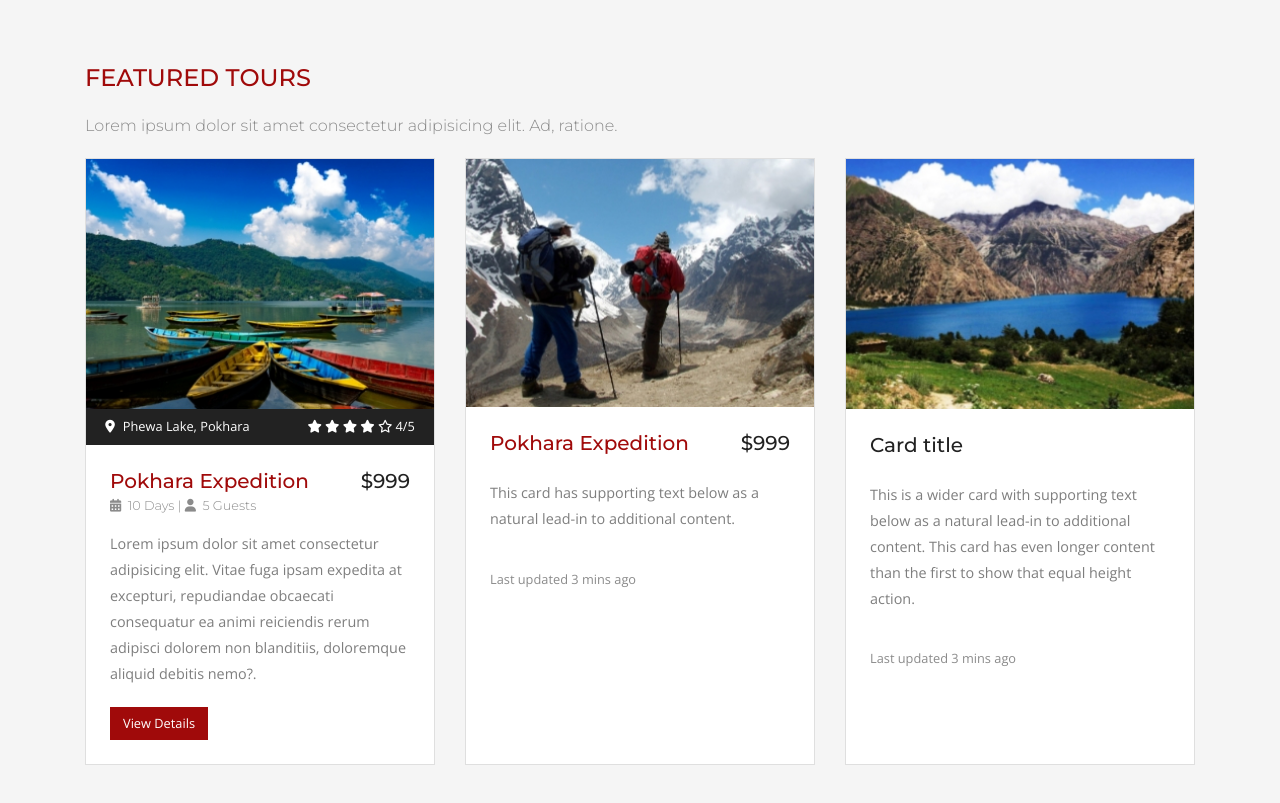
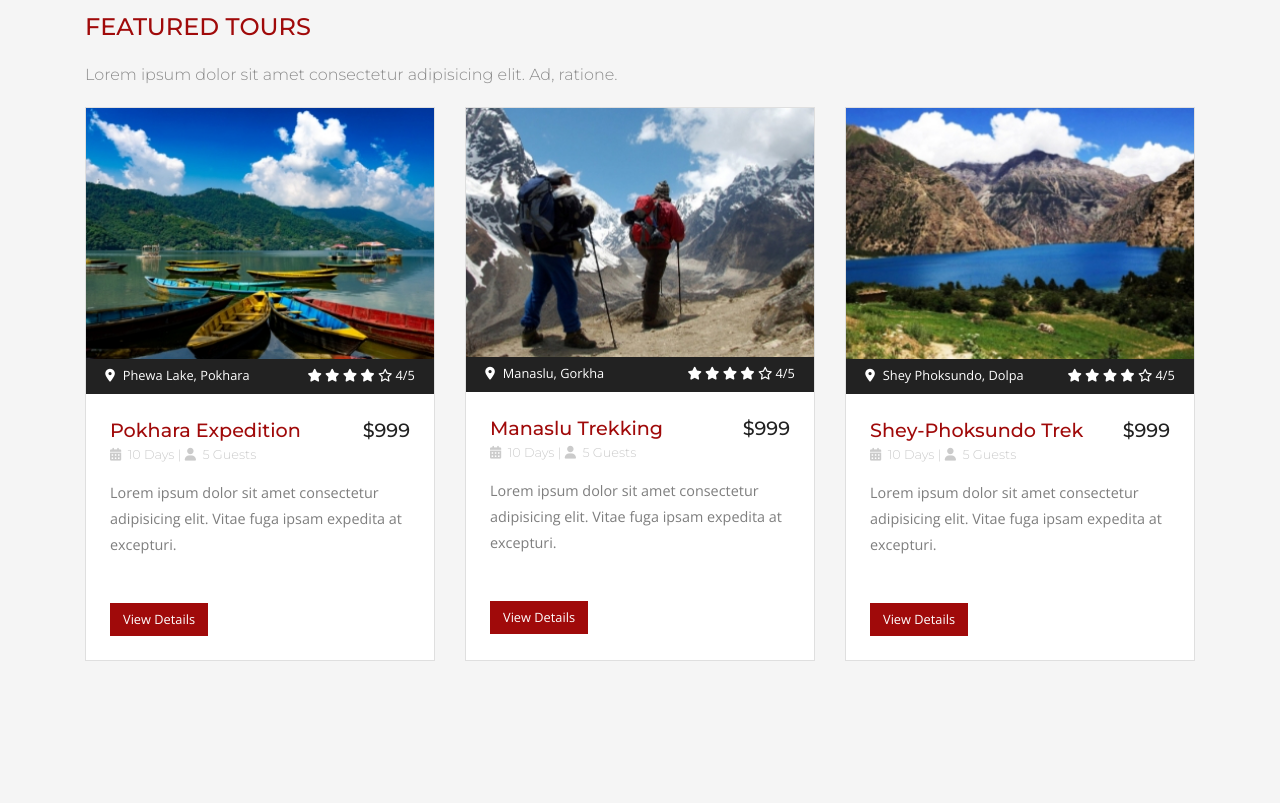
Before and after one commit to SaujanMac/Travelry-Website, a plain HTML site: page index.html in a window 1280 px wide. Shown: the part 3217-4020 px from the top of the page. After the commit the page ends 3942 px from the top, so only its background shows below. Drawn offline with nearby package versions, Linux system fonts and the light colour scheme.

Commit message:
featured tours template fixed

```diff
--- a/css/style.scss
+++ b/css/style.scss
@@ -153,11 +153,11 @@ h3 {
         // transform:scaleY(0);
         position: sticky;
         height: 0;
+        padding: 0.3rem;
         top: 0;
         opacity: 0;
         overflow: hidden;
             .header_nav {
-                padding: 0.2rem;
                 font-size: 0.8rem;
                 .content {
                     max-width: 71.25rem;
@@ -380,16 +380,18 @@ h3 {
             .card-body {
                 padding: 1.5rem;
                 .card-title {
+                    font-size: 1.2rem;
                     display: flex;
                     align-items: center;
                     justify-content: space-between;
+                    line-height: normal;
                     .title {
                         color: var(--primered);
                     }
                 }
 
                 .text-muted {
-                    color: var(--lightgrey);
+                    color: var(--lightgrey)!important;
                     line-height: 2;
                     font-size: 0.8rem;
                     .fa {
@@ -412,6 +414,7 @@ h3 {
                     border-radius: 0;
                     color: #ffffff;
                     font-size: 0.8rem;
+                    margin: 1.5rem 0 0 0;
                 }
                 .btn:hover {
                     background-color: var(--primeyellow);
--- a/index.html
+++ b/index.html
@@ -87,7 +87,7 @@
 <div id="hidden_header">
   <div class="header_nav">
     <div class="content d-flex align-items-center justify-content-between">
-    <div class="logo"><img src="images/logo.png" alt="Traversy"></div>
+    <div class="logo"><img src="images/logo_black.png" alt="Traversy"></div>
     <nav>
       <a href="#">Packages</a>
       <a href="#">Locations</a>
@@ -208,6 +208,7 @@
       <h3>Featured Tours</h3>
       <h6 class="text-muted">Lorem ipsum dolor sit amet consectetur adipisicing elit. Ad, ratione.</h6>
       <div class="card-deck">
+        <!-- CARD -->
         <div class="card">
           <img class="card-img-top" src="images/pokhara.jpg" alt="Card image cap">
           <p class="label"><small class="text-muted"><i class="fas fa-map-marker-alt pr-2"></i>Phewa Lake, Pokhara</small>
@@ -216,24 +217,34 @@
           <div class="card-body">
             <h5 class="card-title m-0"><div class="title">Pokhara Expedition</div><div class="price">$999</div></h5>
             <div class="text-muted"><i class="fa fa-calendar"></i> 10 Days   |   <i class="fa fa-user"></i> 5 Guests</div>
-            <p class="card-text">Lorem ipsum dolor sit amet consectetur adipisicing elit. Vitae fuga ipsam expedita at excepturi, repudiandae obcaecati consequatur ea animi reiciendis rerum adipisci dolorem non blanditiis, doloremque aliquid debitis nemo?.</p>
+            <p class="card-text">Lorem ipsum dolor sit amet consectetur adipisicing elit. Vitae fuga ipsam expedita at excepturi.</p>
             <button class="btn">View Details</button>
           </div>
         </div>
+        <!-- CARD -->
         <div class="card">
           <img class="card-img-top" src="images/manaslu.jpg" alt="Card image cap">
+          <p class="label"><small class="text-muted"><i class="fas fa-map-marker-alt pr-2"></i>Manaslu, Gorkha</small>
+          <small class="text-muted"><i class="fas fa-star"></i><i class="fas fa-star"></i><i class="fas fa-star"></i><i class="fas fa-star"></i><i class="far fa-star"></i>4/5</small>
+          </p>
           <div class="card-body">
-            <h5 class="card-title"><div class="title">Pokhara Expedition</div><div class="price">$999</div></h5>
-            <p class="card-text">This card has supporting text below as a natural lead-in to additional content.</p>
-            <p class="card-text"><small class="text-muted">Last updated 3 mins ago</small></p>
+            <h5 class="card-title m-0"><div class="title">Manaslu Trekking</div><div class="price">$999</div></h5>
+            <div class="text-muted"><i class="fa fa-calendar"></i> 10 Days   |   <i class="fa fa-user"></i> 5 Guests</div>
+            <p class="card-text">Lorem ipsum dolor sit amet consectetur adipisicing elit. Vitae fuga ipsam expedita at excepturi.</p>
+            <button class="btn">View Details</button>
           </div>
         </div>
+        <!-- CARD -->
         <div class="card">
           <img class="card-img-top" src="images/sheyphoksundo.jpg" alt="Card image cap">
+          <p class="label"><small class="text-muted"><i class="fas fa-map-marker-alt pr-2"></i>Shey Phoksundo, Dolpa</small>
+          <small class="text-muted"><i class="fas fa-star"></i><i class="fas fa-star"></i><i class="fas fa-star"></i><i class="fas fa-star"></i><i class="far fa-star"></i>4/5</small>
+          </p>
           <div class="card-body">
-            <h5 class="card-title">Card title</h5>
-            <p class="card-text">This is a wider card with supporting text below as a natural lead-in to additional content. This card has even longer content than the first to show that equal height action.</p>
-            <p class="card-text"><small class="text-muted">Last updated 3 mins ago</small></p>
+            <h5 class="card-title m-0"><div class="title">Shey-Phoksundo Trek</div><div class="price">$999</div></h5>
+            <div class="text-muted"><i class="fa fa-calendar"></i> 10 Days   |   <i class="fa fa-user"></i> 5 Guests</div>
+            <p class="card-text">Lorem ipsum dolor sit amet consectetur adipisicing elit. Vitae fuga ipsam expedita at excepturi.</p>
+            <button class="btn">View Details</button>
           </div>
         </div>
       </div>
@@ -300,7 +311,7 @@
       }
       else {
           $('#hidden_header').css({
-            // 'height': '0px',
+            'height': '0',
             // 'transform':'scaleY(0)',
             'background-color': 'rgba(0,0,0,0)',
             'opacity': '0',
```
Also changed, not shown: css/style.css, images/logo_black.png (added), 2 other files.
